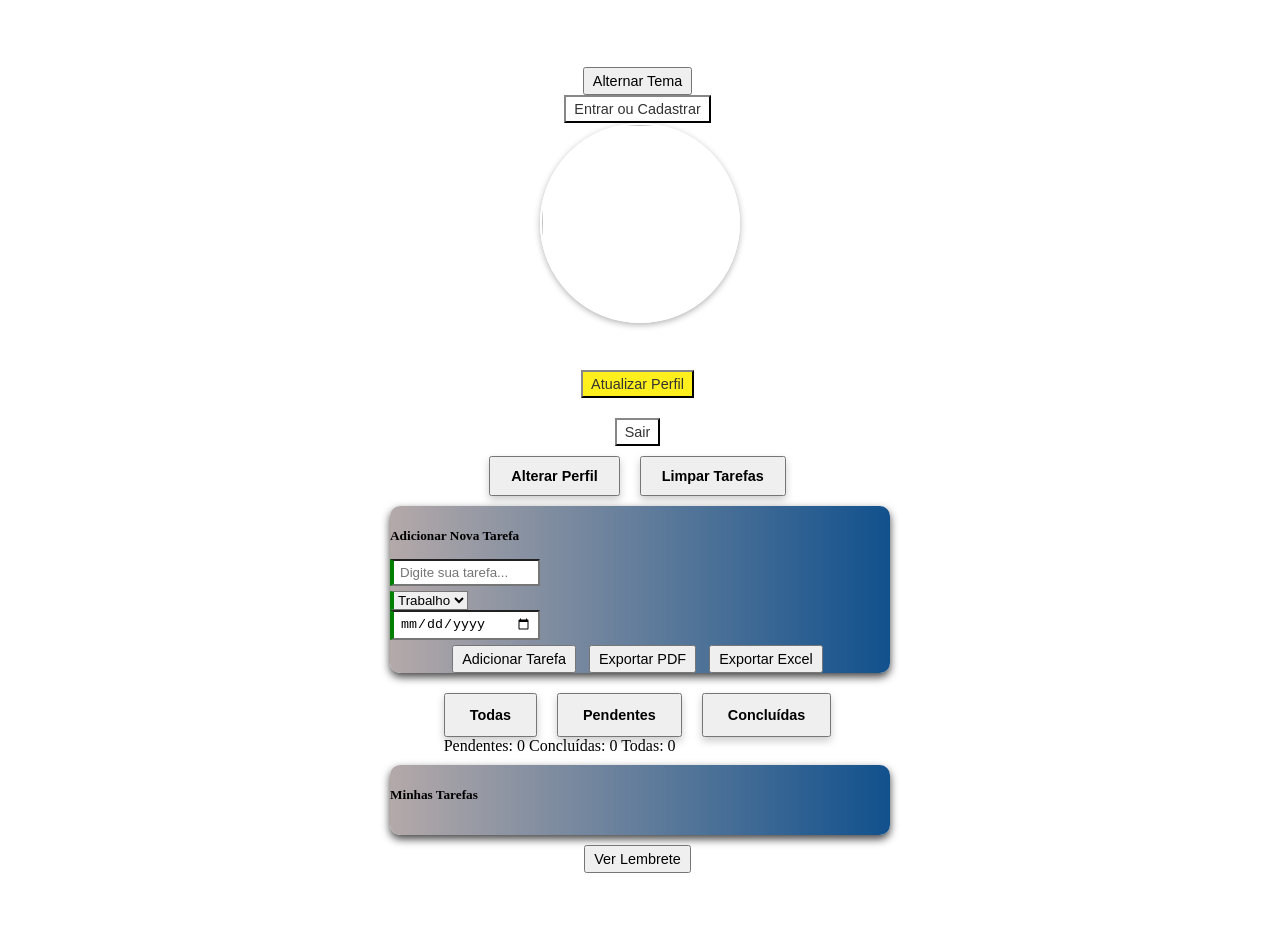
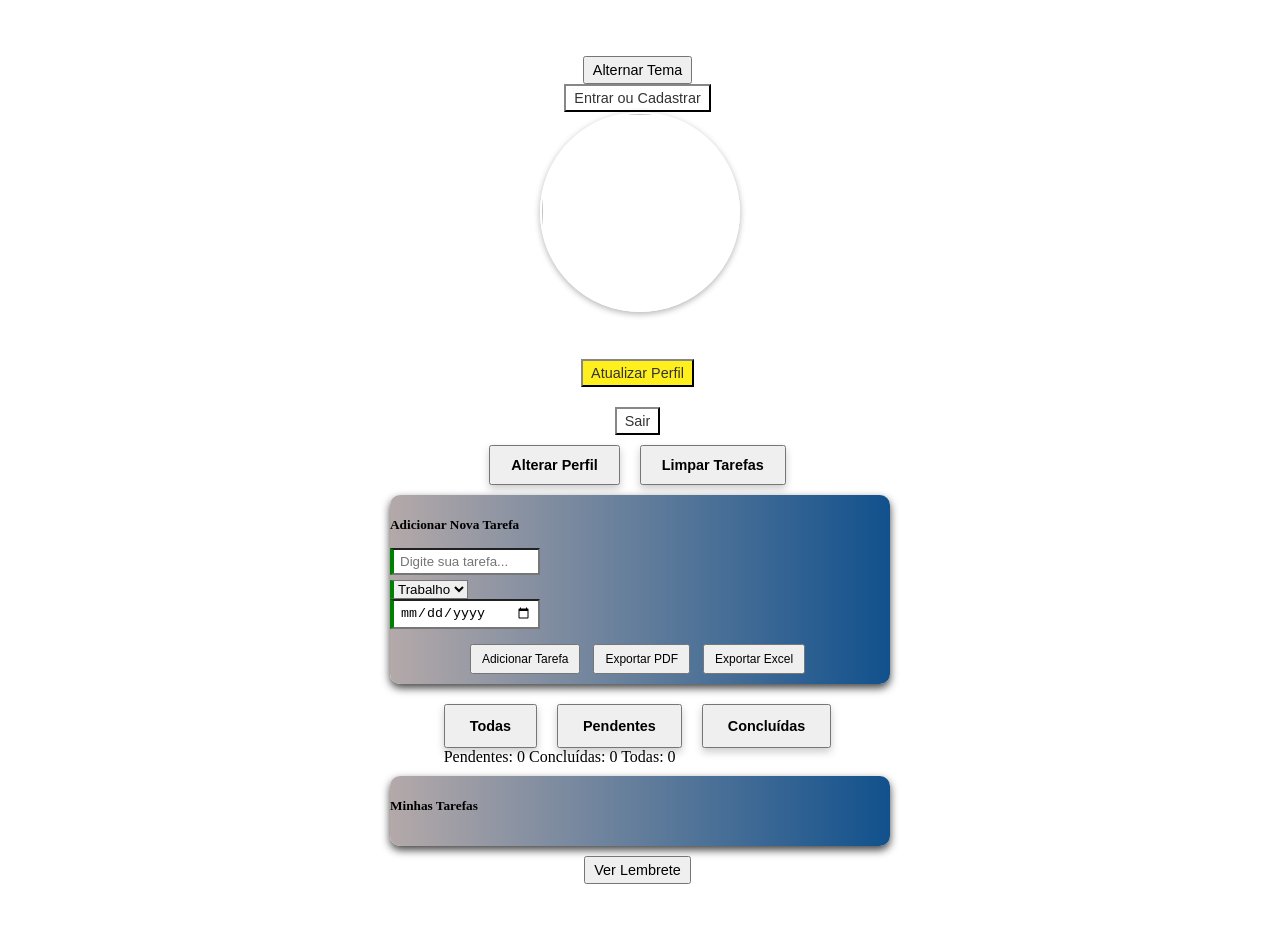

Teste no celular, fase5.

--- a/style.css
+++ b/style.css
@@ -3,7 +3,6 @@
 }
 
 html, body {
-  overscroll-behavior: none;
   overflow-x: hidden;
 }
 
@@ -80,6 +79,7 @@ input.form-control {
   background-color: #e0e0e0;
   border-radius: 6px;
 }
+
 .progress-bar {
   width: 0%;
   transition: width 0.3s ease;
@@ -495,6 +495,7 @@ button {
  /* flex-wrap: wrap;  Permite quebrar se necessário */
   gap: 8px;
   justify-content: center;
+  padding: 10px;
 }
 
 .foto-preview {
@@ -687,6 +688,10 @@ button {
     margin: 10px auto;
   }
 }
+ .botoes-container button {
+    font-size: 12px; /* reduz leve para caber */
+    padding: 6px 10px;
+  }
 
 /* Ajuste para celulares */
 @media (max-width: 480px) {
